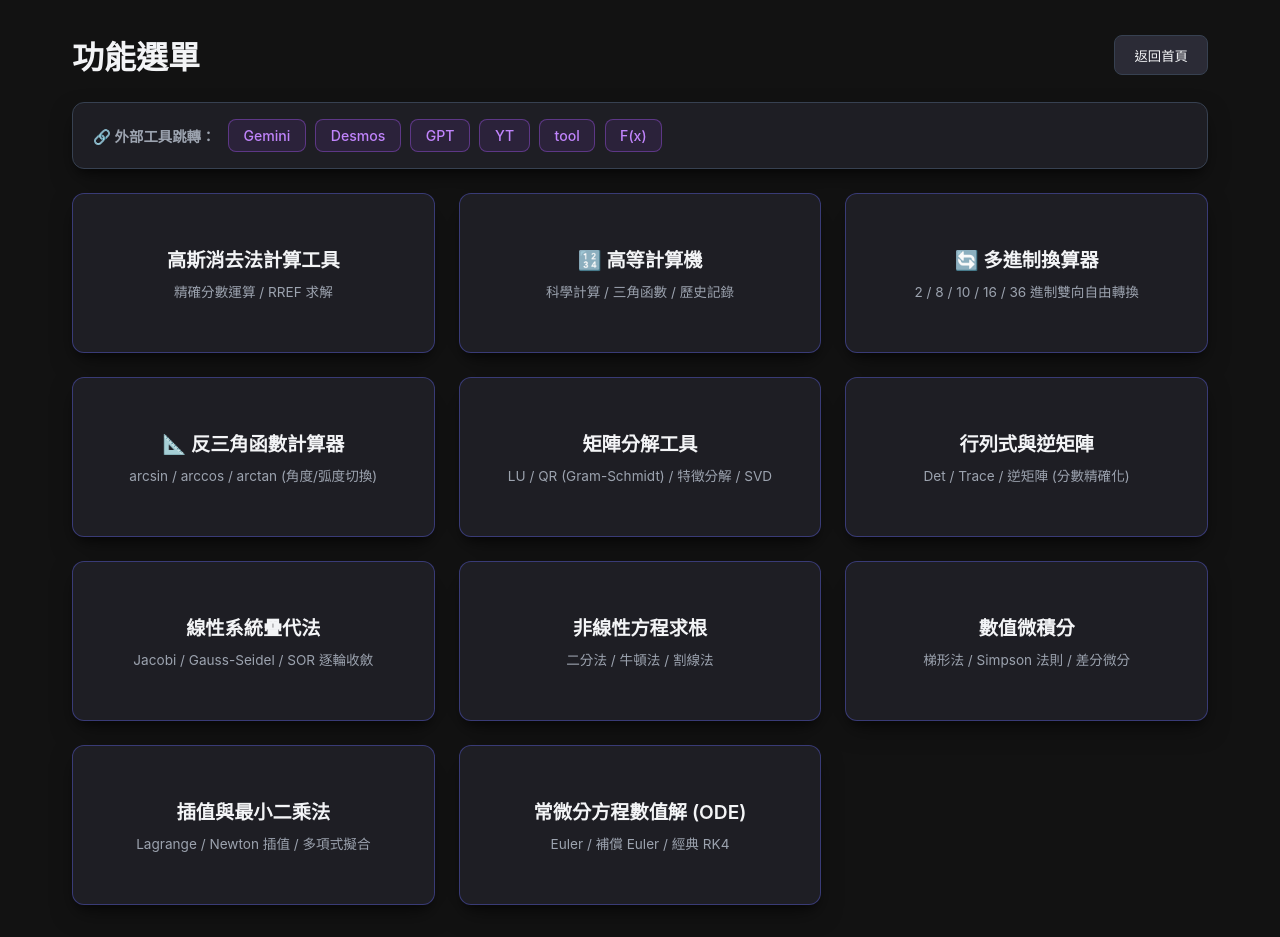
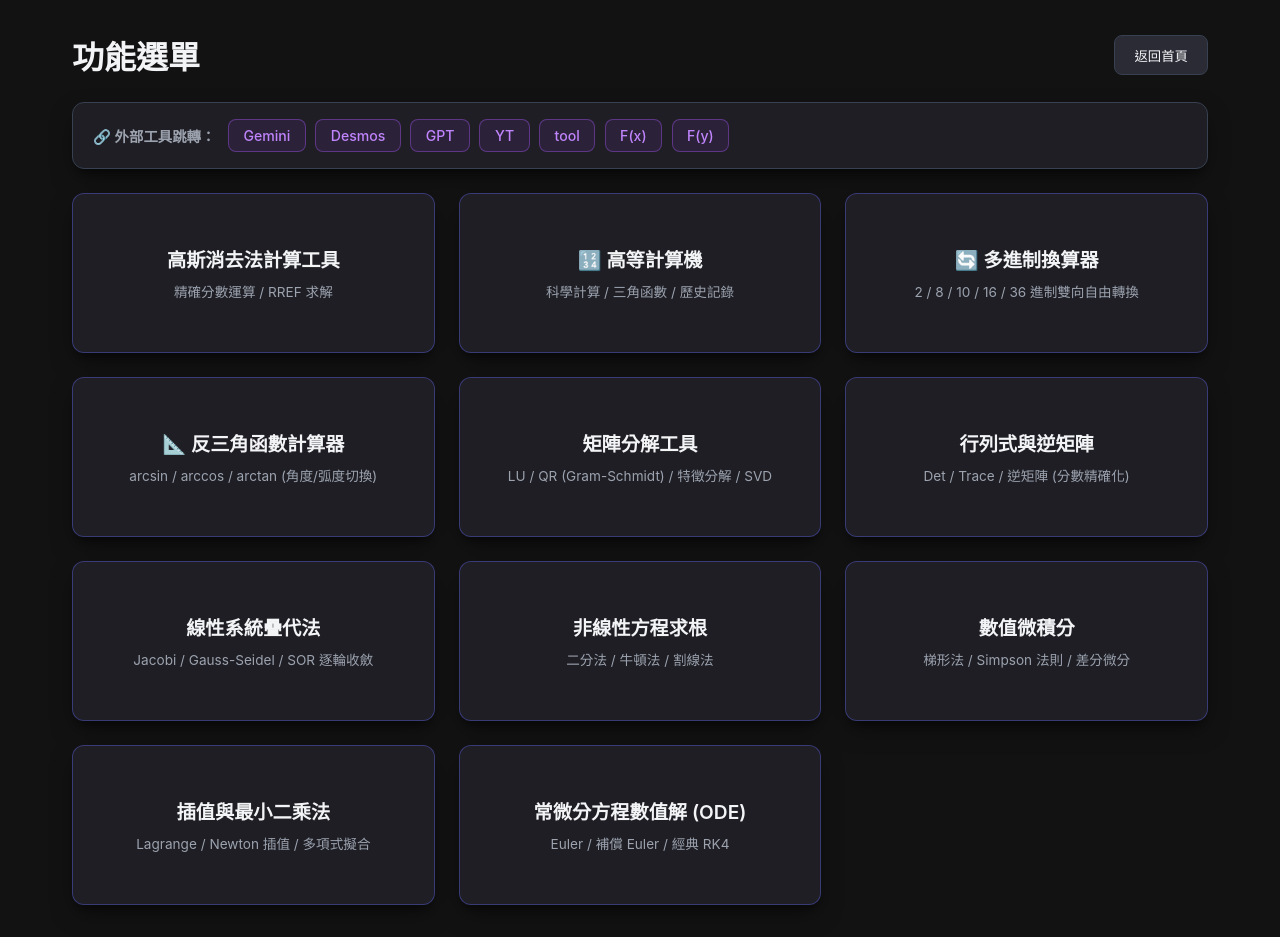
Before and after one commit to ifvjdjohf/GodMATH, a plain HTML site: page index.html in a window 1280 px wide. Both pictures are taken after a click on the button "進入功能選單". Drawn offline with nearby package versions, Linux system fonts and the light colour scheme.

Commit message:
index.html

```diff
--- a/index.html
+++ b/index.html
@@ -549,6 +549,7 @@
         <a href="https://www.youtube.com" target="_blank" class="btn-tool btn-external">YT</a>
         <a href="https://ifvjdjohf.github.io/GPT-MATH/" target="_blank" class="btn-tool btn-external">tool</a>
         <a href="https://ifvjdjohf.github.io/Turn-the-draw-to-f-x-/" target="_blank" class="btn-tool btn-external">F(x)</a>
+        <a href="https://ifvjdjohf.github.io/turn-the-draw-to-f-y-/" target="_blank" class="btn-tool btn-external">F(y)</a>
       </div>
     </div>
 
```
